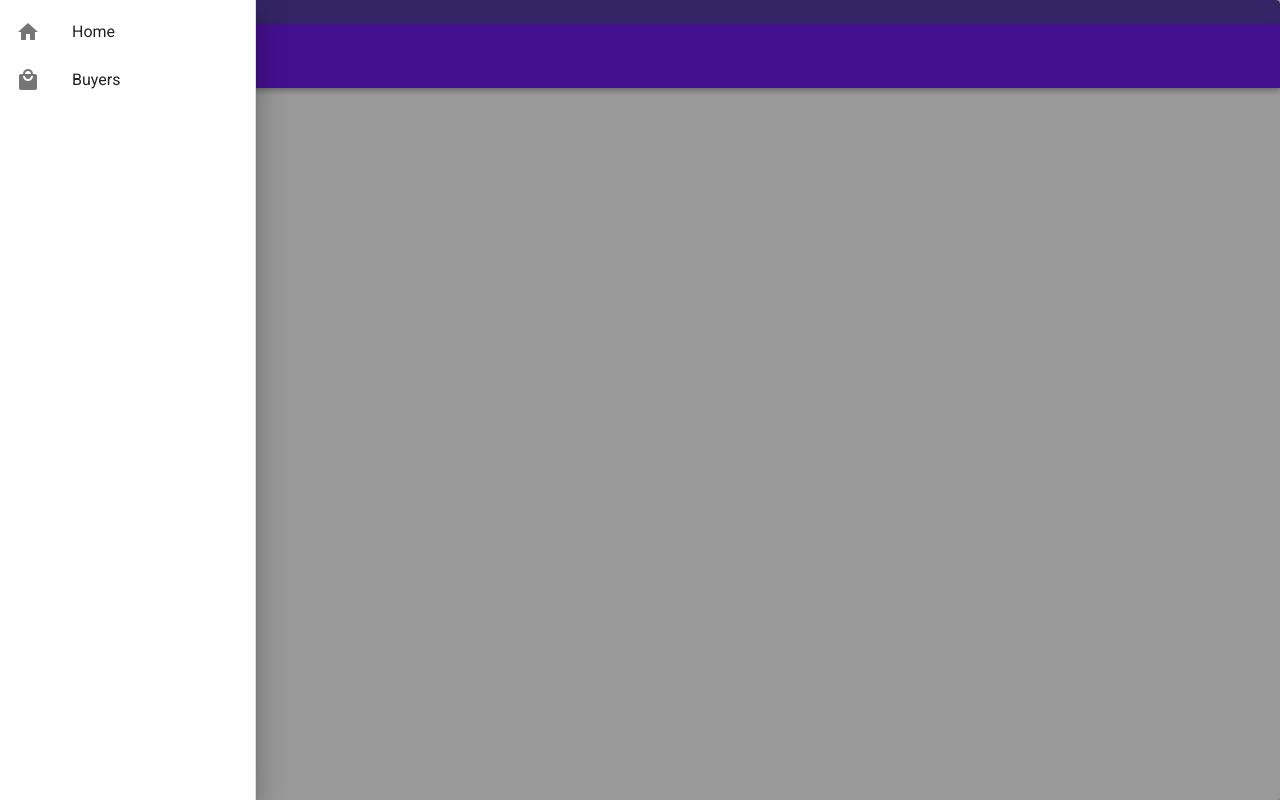
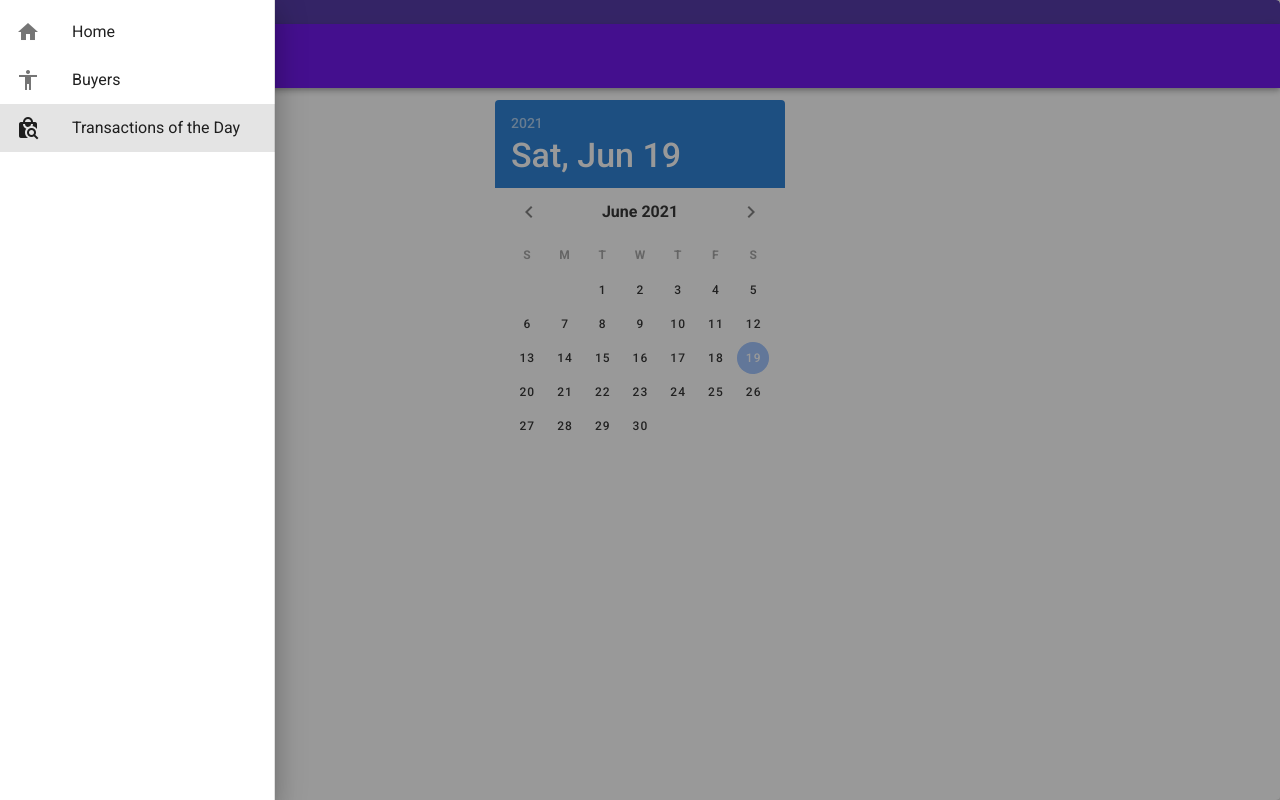
Before and after one commit to Lindsay201291/restaurant-app, a Vue app: page /transactions-of-the-day in a window 1280 px wide. Both pictures are taken after a click on the button 28 px from the left and 56 px from the top of the page. Built offline with nearby package versions, Linux system fonts and the light colour scheme; grey boxes are pictures that could not be loaded.

Commit message:
Creado nuevo componente para mostrar las transacciones del día

```diff
--- a/src/App.vue
+++ b/src/App.vue
@@ -1,6 +1,6 @@
 <template>
       <v-app>
-      <v-navigation-drawer
+      <v-navigation-drawer :width="275"
        v-model="drawer"
         absolute
         temporary
@@ -22,14 +22,14 @@
               <v-list-item-title>Buyers</v-list-item-title>
             </v-list-item-content>
           </v-list-item>
-          <!-- <v-list-item :to="{path: '/buyer-information'}">
+          <v-list-item :to="{path: '/transactions-of-the-day'}">
             <v-list-item-action>
               <v-icon>mdi-{{ icons[2] }}</v-icon>
             </v-list-item-action>
             <v-list-item-content>
-              <v-list-item-title>Buyer Information</v-list-item-title>
+              <v-list-item-title>Transactions of the Day</v-list-item-title>
             </v-list-item-content>
-          </v-list-item> -->
+          </v-list-item>
         </v-list>
       </v-navigation-drawer>
       <v-card class="mx-auto overflow-hidden" height="100%" width="100%">
@@ -66,7 +66,7 @@ export default {
   name: 'App',
   data: () => ({
     drawer: false,
-    icons: ['home','shopping','email'],
+    icons: ['home','human','shopping-search'],
   }),
 };
 </script>
--- /dev/null
+++ b/src/components/TransactionsOfTheDay.vue
@@ -0,0 +1,58 @@
+<template>
+    <v-container>
+        <v-row justify="center">
+        <v-date-picker
+            v-model="date"
+            @click:date="getTransactionsOfTheDay">
+            </v-date-picker>
+        </v-row>
+
+        <v-row justify="center">
+            <v-data-table v-if="transactions.length > 0"
+                :headers="headers"
+                :items="transactions"
+                :items-per-page="5">
+            </v-data-table>
+        </v-row>
+    </v-container>
+</template>
+
+<script>
+import axios from 'axios';
+  export default {
+    name: 'TransactionsOfTheDay',
+    data: () => ({
+      timestamp: null,
+      headers: [
+          {
+            text: 'Customer',
+            align: 'start',
+            sortable: false,
+            value: 'customer.name',
+          },
+          { text: 'Ip', value: 'ip' },
+          { text: 'Device', value: 'device' },
+          { text: 'Products', value: 'includes.length' },
+        ],
+      transactions: {},
+      date: (new Date(Date.now() - (new Date()).getTimezoneOffset() * 60000)).toISOString().substr(0, 10),
+    }),
+
+    methods: {
+      getTransactionsOfTheDay (date) {
+        date = date +":21:56:46";
+        console.log(`Selected date: ${date}`);
+        this.timestamp = Date.parse(date)/1000;
+        console.log("Timestamp "+this.timestamp);
+
+        axios.get('http://localhost:3000/transaction/date?date='+this.timestamp)
+                .then(r => {
+                    this.transactions = r.data.transactions_of_the_day;
+                })
+                .catch(function(error){
+                    console.log(error);
+                })
+      },
+    },
+  }
+</script>
--- a/src/main.js
+++ b/src/main.js
@@ -7,12 +7,14 @@ import VueRouter from 'vue-router'
 import Home from './components/Home'
 import Buyers from './components/Buyers'
 import BuyerInformation from './components/BuyerInformation'
+import TransactionsOfTheDay from './components/TransactionsOfTheDay'
 
 import './assets/styles.css';
 
 Vue.component('Home', Home)
 Vue.component('Buyers', Buyers)
 Vue.component('BuyerInformation', BuyerInformation)
+Vue.component('TransactionsOfTheDay', TransactionsOfTheDay)
 
 Vue.use(VueRouter)
 
@@ -20,7 +22,8 @@ const routes = [
   {path:'/', component:Home},
   {path:'/home', component:Home},
   {path:'/buyers', component:Buyers},
-  {path:'/buyer-information/:uid', name:'BuyerInformation', component:BuyerInformation}
+  {path:'/buyer-information/:uid', name:'BuyerInformation', component:BuyerInformation},
+  {path:'/transactions-of-the-day', component:TransactionsOfTheDay},
 ]
 
 const router = new VueRouter({
```
